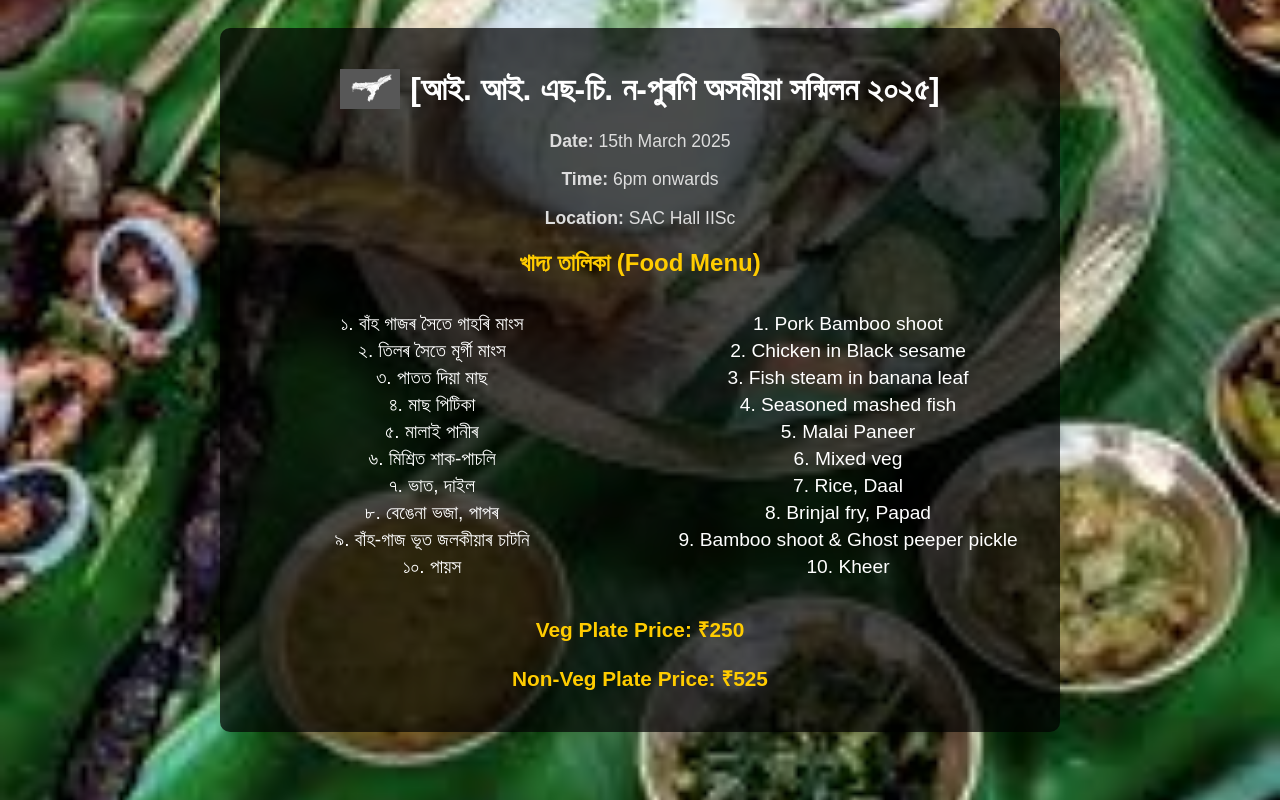
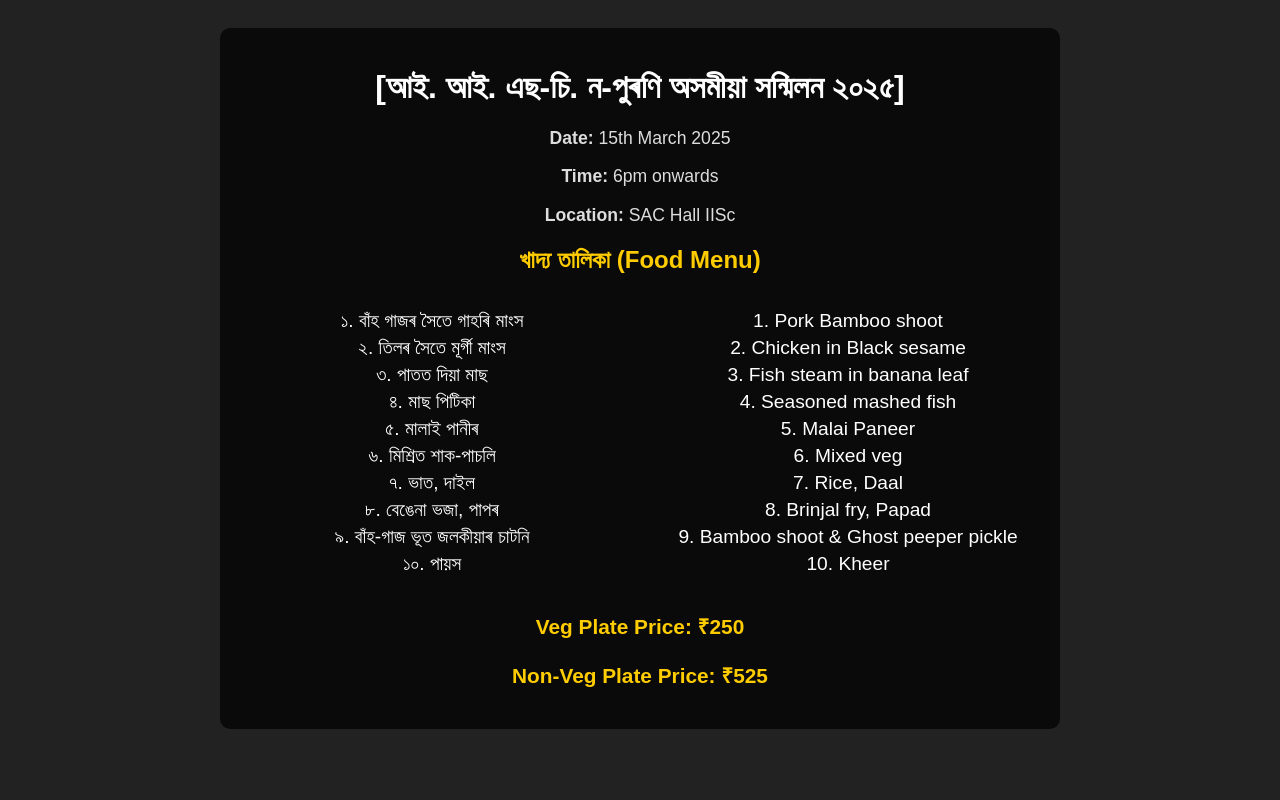
Before and after one commit to tirthajit/IISc-Assamese-Get-Together-2025, a plain HTML site: page index.html in a window 1280 px wide. Drawn offline with Linux system fonts and the light colour scheme.

Commit message:
removing all images

```diff
--- a/index.html
+++ b/index.html
@@ -7,9 +7,7 @@
     <style>
         body {
             font-family: Arial, sans-serif;
-            background-image: url('./background.jpeg'); /* Replace with your image */
-            background-size: cover;
-            background-position: center;
+            background-color: #222;
             color: #fff;
             text-align: center;
             padding: 20px;
@@ -17,19 +15,12 @@
         .poster {
             max-width: 800px;
             margin: auto;
-            background: rgba(0, 0, 0, 0.7); /* More translucent background */
+            background: rgba(0, 0, 0, 0.7);
             padding: 20px;
             border-radius: 10px;
         }
         h1 {
             font-size: 2em;
-            display: flex;
-            align-items: center;
-            justify-content: center;
-        }
-        h1 img {
-            height: 40px;
-            margin-right: 10px;
         }
         .menu-section {
             margin: 20px 0;
@@ -67,7 +58,7 @@
 </head>
 <body>
     <div class="poster">
-        <h1><img src="./emblem.jpg" alt="Emblem"> [আই. আই. এছ-চি. ন-পুৰণি অসমীয়া সন্মিলন ২০২৫]</h1>
+        <h1>[আই. আই. এছ-চি. ন-পুৰণি অসমীয়া সন্মিলন ২০২৫]</h1>
 
         <div class="event-details">
             <p><strong>Date:</strong> 15th March 2025</p>
```
